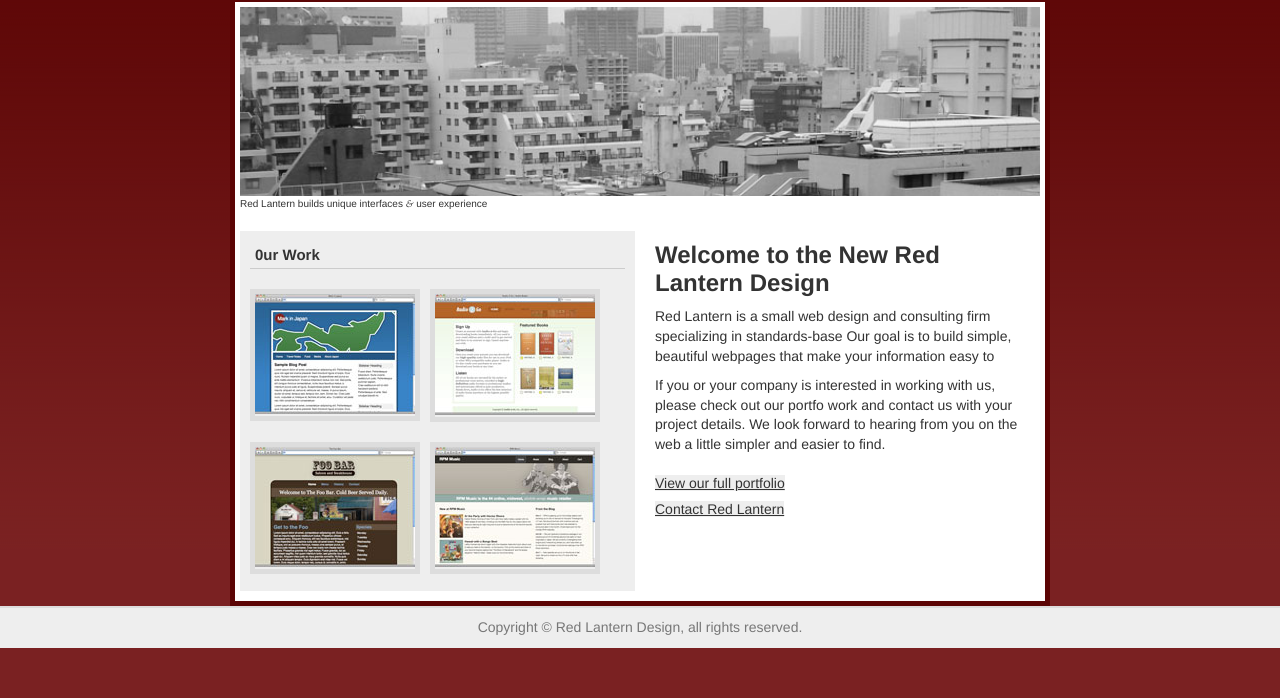
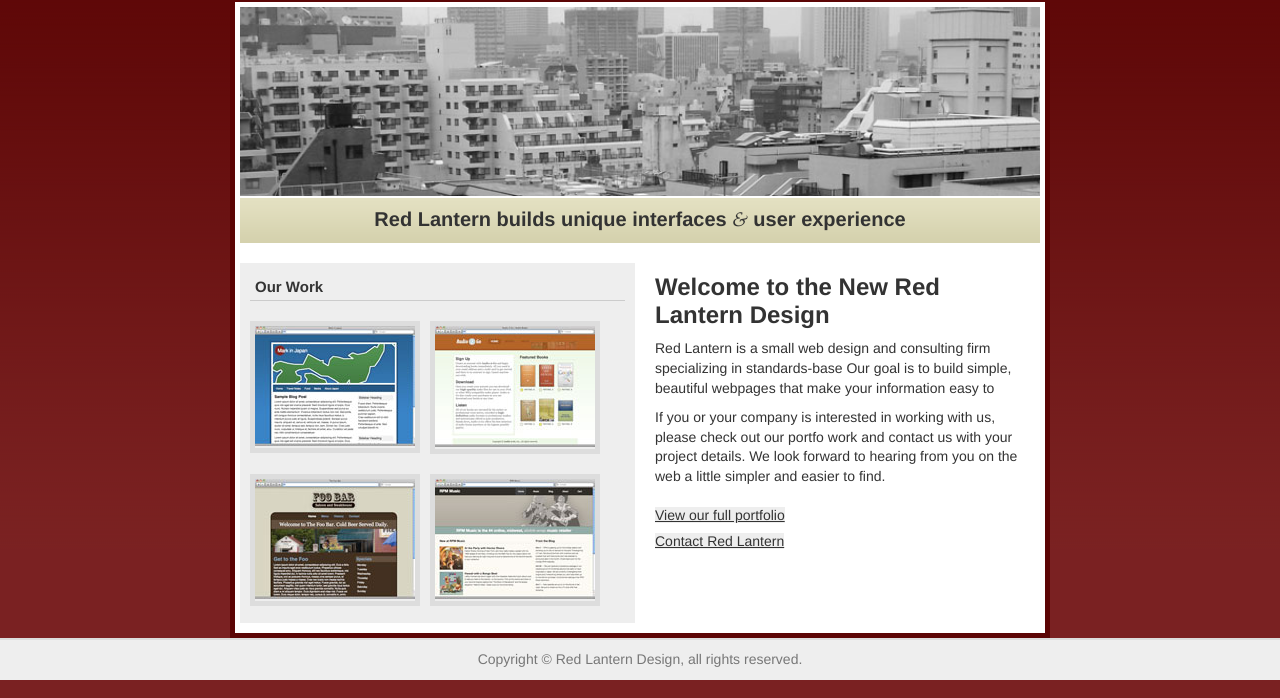
Before and after one commit to vc364/exercise-1, a plain HTML site: page index.html in a window 1280 px wide. Shown: the part 102-800 px from the top of the page. Drawn offline with Linux system fonts and the light colour scheme.

Commit message:
index v1.0.11

```diff
--- a/index.html
+++ b/index.html
@@ -22,7 +22,7 @@
     <article id="mainContent">
         <section id="titleBar">
             <img alt="tokyo buildings" src="images/tokyo.jpg" />
-            <hl>Red Lantern builds unique interfaces <span class="amp">&amp;</span> user experience
+            <h1>Red Lantern builds unique interfaces <span class="amp">&amp;</span> user experience</h1>
         </section>
         <section id="content">
             <h2>Welcome to the New Red Lantern Design</h2>
@@ -37,7 +37,7 @@
                 </ul>
         </section>
         <section id="sidebar">
-            <h2>0ur Work</h2>
+            <h2>Our Work</h2>
             <ul id="port">
                 <li><img alt="comp0" src="images/markinjapan.jpg" /></li>
                 <li><img alt="comp1" src="images/a2g.jpg" /></li>
```
